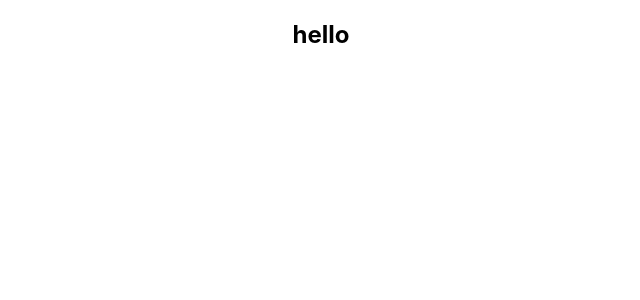
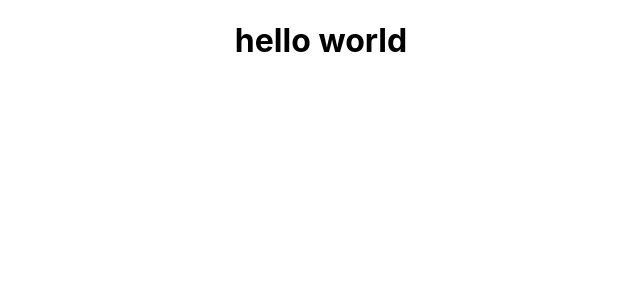
Before and after one commit to Ramrup-mahato/crosal, a React (Create React App) app: page / in a window 1280 px wide. Shown: the top 300 px of the page, without its empty margins (319-959 px from the left). Built offline with nearby package versions, Linux system fonts and the light colour scheme.

Commit message:
Update App.js

```diff
--- a/src/App.js
+++ b/src/App.js
@@ -4,7 +4,7 @@ import './App.css';
 function App() {
   return (
     <div className="App">
-      <h2>hello</h2>
+      <h1>hello world </h1>
     </div>
   );
 }
```
